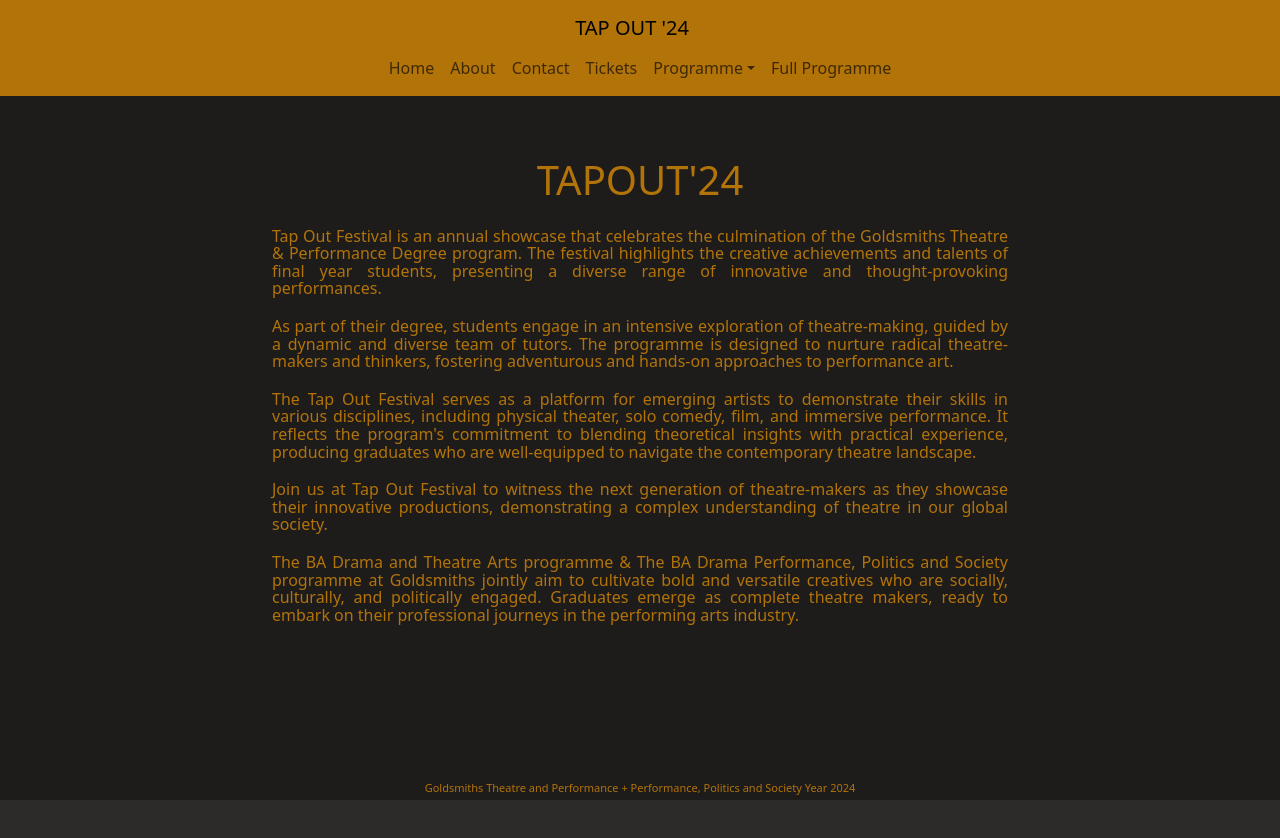
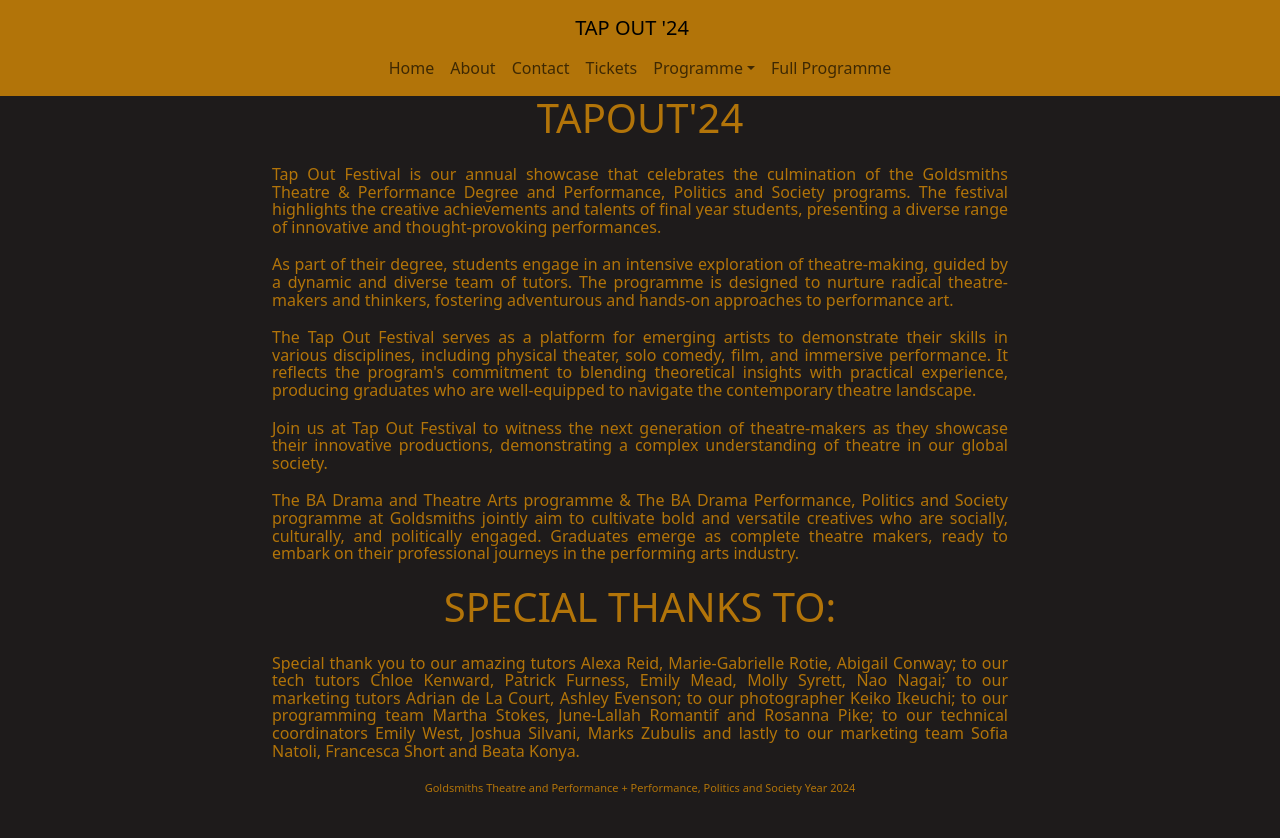
Before and after one commit to beatak777/tap-out-24, a React (Vite) app: page /about in a window 1280 px wide. Shown: the top 838 px of the page. Before the commit the page ends 800 px from the top, so only its background shows below. Built offline with nearby package versions, Linux system fonts and the light colour scheme.

Commit message:
added special thanks

```diff
--- a/src/components/Pages/About.jsx
+++ b/src/components/Pages/About.jsx
@@ -14,7 +14,7 @@
         <div className="col-md-8 offset-md-2">
           <h1 className="text-center mb-4">TAPOUT'24</h1>
           <p style={paragraphStyle}>
-            Tap Out Festival is an annual showcase that celebrates the culmination of the Goldsmiths Theatre & Performance Degree program. The festival highlights the creative achievements and talents of final year students, presenting a diverse range of innovative and thought-provoking performances.
+            Tap Out Festival is our annual showcase that celebrates the culmination of the Goldsmiths Theatre & Performance Degree and Performance, Politics and Society programs. The festival highlights the creative achievements and talents of final year students, presenting a diverse range of innovative and thought-provoking performances.
           </p>
           <p style={paragraphStyle}>
             As part of their degree, students engage in an intensive exploration of theatre-making, guided by a dynamic and diverse team of tutors. The programme is designed to nurture radical theatre-makers and thinkers, fostering adventurous and hands-on approaches to performance art.
@@ -28,6 +28,12 @@
           <p style={paragraphStyle}>
             The BA Drama and Theatre Arts programme & The BA Drama Performance, Politics and Society programme at Goldsmiths jointly aim to cultivate bold and versatile creatives who are socially, culturally, and politically engaged. Graduates emerge as complete theatre makers, ready to embark on their professional journeys in the performing arts industry.
           </p>
+
+          <h1 className="text-center mb-4">SPECIAL THANKS TO:</h1>
+          <p style={paragraphStyle}>
+          Special thank you to our amazing tutors Alexa Reid, Marie-Gabrielle Rotie, Abigail Conway; to our tech tutors Chloe Kenward, Patrick Furness, Emily Mead, Molly Syrett, Nao Nagai; to our marketing tutors Adrian de La Court, Ashley Evenson; to our photographer Keiko Ikeuchi; to our  programming team Martha Stokes, June-Lallah Romantif and Rosanna Pike; to our technical coordinators Emily West, Joshua Silvani, Marks Zubulis and lastly to our marketing team Sofia Natoli, Francesca Short and Beata Konya.
+          </p>
+
         </div>
       </div>
     </div>
--- a/src/components/Pages/Shows/BlueBottle.jsx
+++ b/src/components/Pages/Shows/BlueBottle.jsx
@@ -23,6 +23,10 @@
       <p style={{ textAlign: 'justify', lineHeight: '1.6' }}>
         A story about grief, longing, love, and addiction, Blue Bottle introduces us to Indie, who has lost everything he’s ever cared for, and slowly drowns himself within the chaos of mourning – until he meets Rosemary. Influenced by the erotic thriller genre, where black comedy and wit take center stage, this piece presents two characters who march through dysfunctional and absurd scenarios. Originally written by Nate Leather and co-devised and directed with Sofia Natoli, the duo brings together their personal life experiences and interest for everyday stories to create an intimate piece based on the tension between chaos and containment, questioning the balance between reality and illusion.
       </p>
+
+      <p style={{ textAlign: 'justify', lineHeight: '1.6', marginBottom: '20px' }}>
+        <strong>Content warning:</strong> Contains strong language, addiction, references to death, grief and sex.
+      </p>
     </div>
   );
 };
--- a/src/components/Pages/Shows/FeastBeast.jsx
+++ b/src/components/Pages/Shows/FeastBeast.jsx
@@ -23,6 +23,10 @@
       <p style={{ textAlign: 'justify', lineHeight: '1.6', marginBottom: '20px' }}>
         Feast Beast is a boundary-breaking piece that creates the possibility of touching people's hearts through immersive interaction between actors and audience. This piece by Call for Anatomy uses sound and images to create a visual aesthetic hinting at a form of disturb or violence not suitable for all audiences, through a subtle yet aggressive style.
       </p>
+
+      <p style={{ textAlign: 'justify', lineHeight: '1.6', marginBottom: '20px' }}>
+        <strong>Content warning:</strong> Contains violence, animal cruelty, blood and loud noise.
+      </p>
     </div>
   );
 };
```
